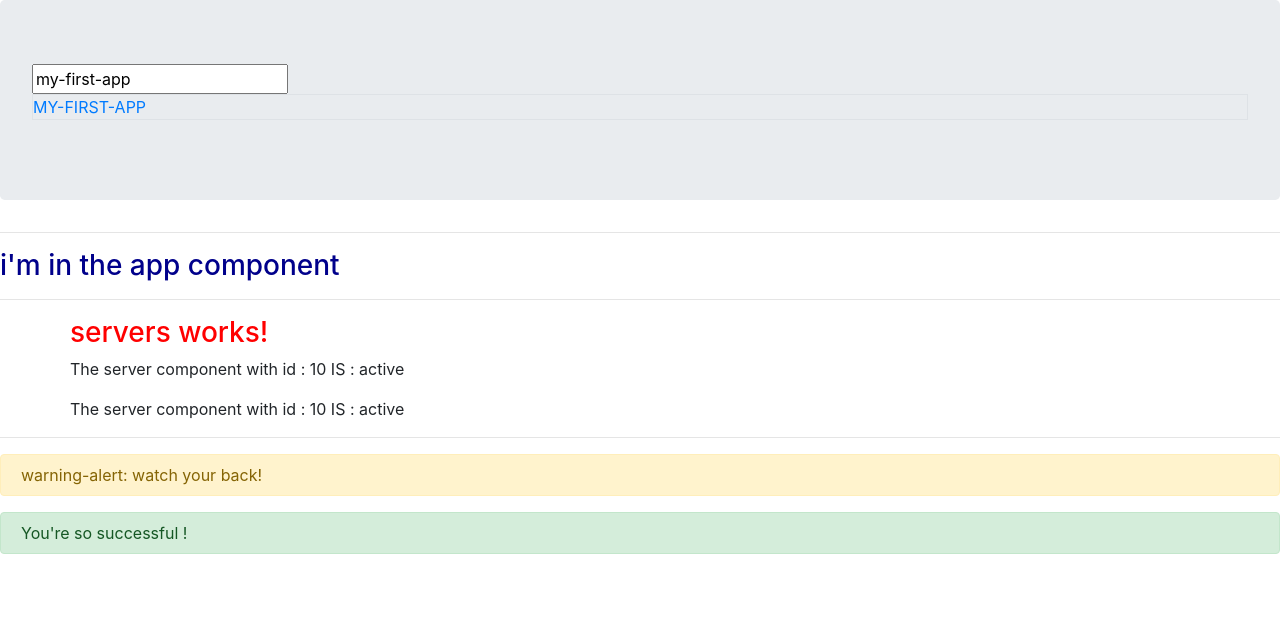
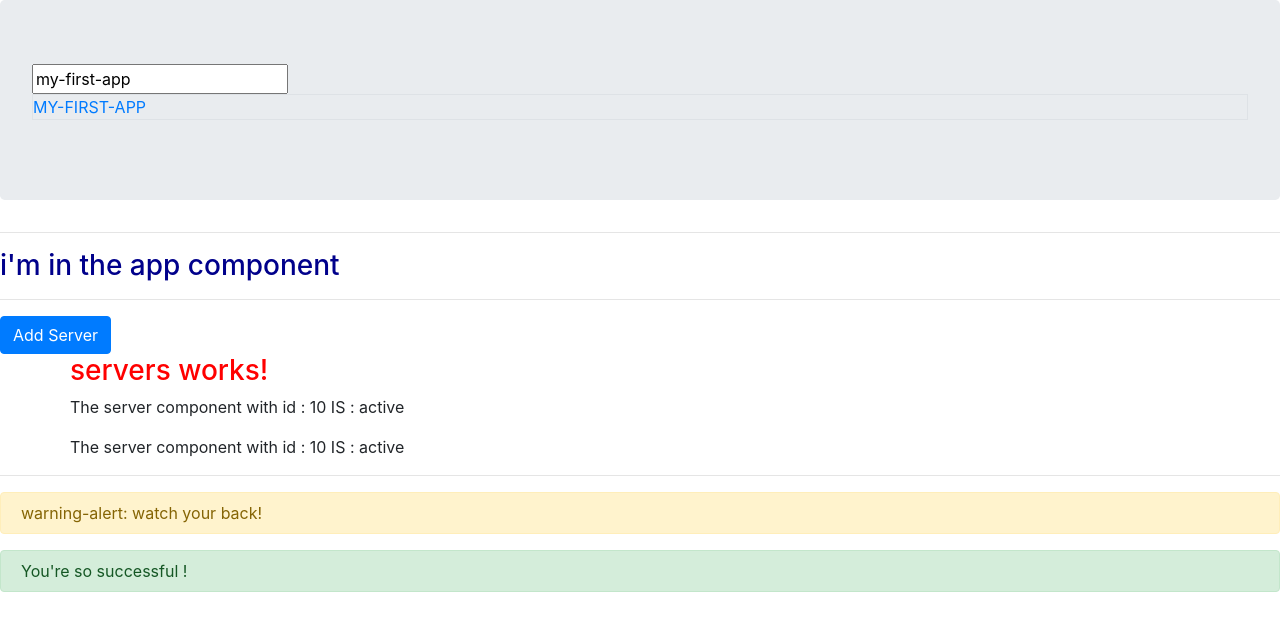
Before and after one commit to rachednemr/ionic-dream-app, an Angular app in the folder my-first-app/: page / in a window 1280 px wide. Shown: the top 630 px of the page. Built offline with nearby package versions, Linux system fonts and the light colour scheme.

Commit message:
databinding - property binding

```diff
--- a/my-first-app/src/app/server/server.component.html
+++ b/my-first-app/src/app/server/server.component.html
@@ -1 +1 @@
-<p> The server component with id : {{ serverID }} IS : {{ getServerStatus() }} </p>
+<p> The {{'server'}} component with id : {{ serverID }} IS : {{ getServerStatus() }} </p>
--- a/my-first-app/src/app/servers/servers.component.html
+++ b/my-first-app/src/app/servers/servers.component.html
@@ -1,3 +1,4 @@
+<button class="btn btn-primary" [disabled]="!allowNewServer">Add Server</button>
 <div class="container">
   <div class="row col-xs-12 d-block">
     <h3>servers works!</h3>
--- a/my-first-app/src/app/servers/servers.component.ts
+++ b/my-first-app/src/app/servers/servers.component.ts
@@ -6,8 +6,12 @@
   styleUrls: ['./servers.component.css']
 })
 export class ServersComponent  {
-
-  constructor() { }
+  allowNewServer = false;
+  constructor() {
+  setTimeout(()=> {
+    this.allowNewServer = true;
+  }, 1000);
+  }
 
 
 }
```
